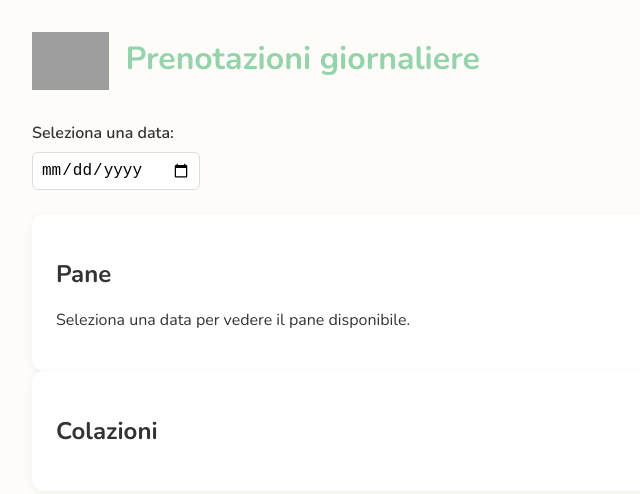
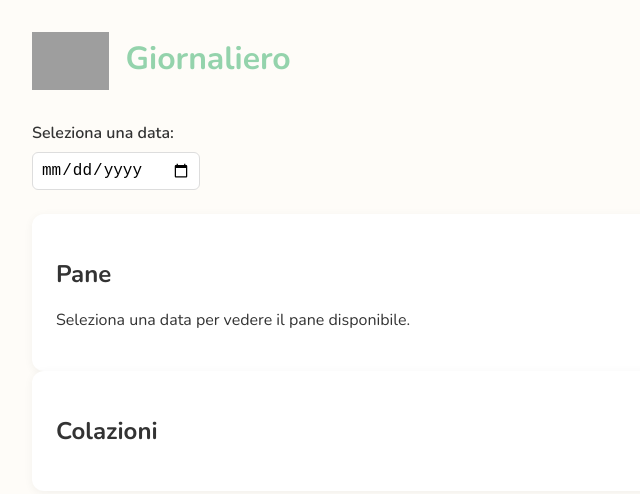
Before and after one commit to DocMcBoc/colazioni_agrisalus, a plain HTML site: page visualizzazione_prenotazioni.html in a window 1280 px wide. Shown: the whole page, without its empty margins (0-640 px from the left). Drawn offline with nearby package versions, Linux system fonts and the light colour scheme; no server answers; grey boxes are pictures that could not be loaded.

Commit message:
Update visualizzazione_prenotazioni.html

```diff
--- a/visualizzazione_prenotazioni.html
+++ b/visualizzazione_prenotazioni.html
@@ -117,7 +117,7 @@
 
 <h1>
   <img src="https://raw.githubusercontent.com/DocMcBoc/colazioni_agrisalus/main/logo.png" alt="Logo" style="height: 1.8em; vertical-align: middle; margin-right: 0.5rem;">
-  Prenotazioni giornaliere
+  Giornaliero
 </h1>
 
   <div id="activeDaysContainer">
```
